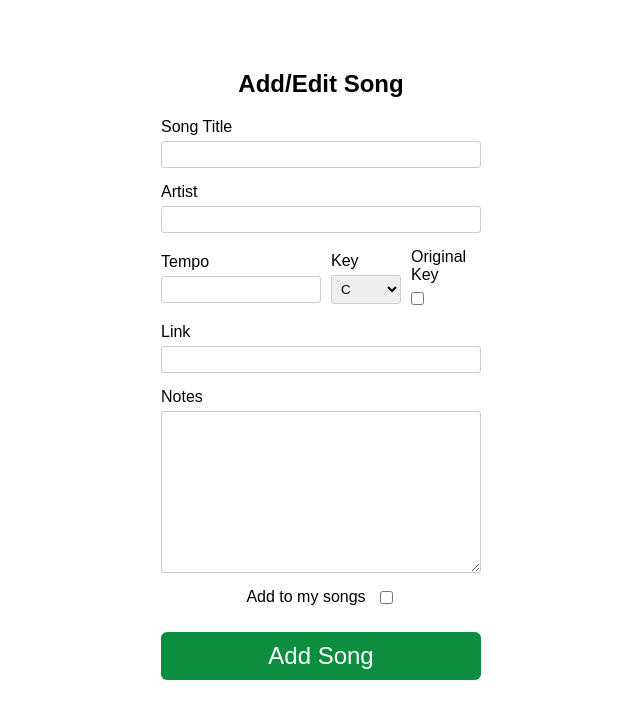
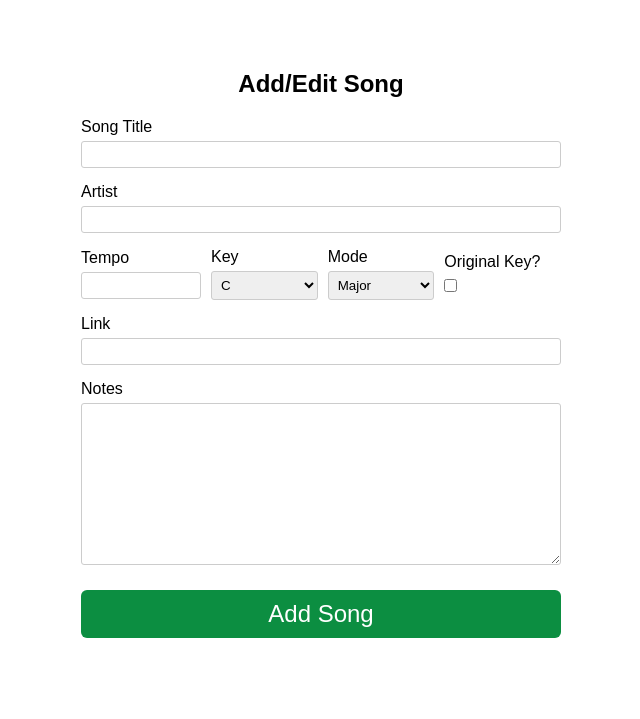
Before and after one commit to dkolan/cpsc_5200, a PHP site: page /new-song.php in a window 1280 px wide. Shown: the part 60-779 px from the top of the page, without its empty margins (319-959 px from the left). Run offline with PHP 8.4, Linux system fonts and the light colour scheme.

Commit message:
Added cookie user check to songs, added mode to song, require_once

```diff
--- a/Final_Project/App/Controllers/SongController.php
+++ b/Final_Project/App/Controllers/SongController.php
@@ -1,6 +1,7 @@
 <?php
 namespace App\Controllers;
 
+use App\Models\User;
 use App\Models\Song;
 
 class SongController
@@ -10,22 +11,24 @@ class SongController
         // Basic check for set cookie -- probably need to verify with DB
         // Checking to prevent potential malicious writes to DB
         // Not working because the cookie stays set why can't we use SESSION?
-        if (isset($_COOKIE['user_id']) && is_numeric($_COOKIE['user_id']))
+        if (isset($_COOKIE['currentUser']))
         {
+            $currentUser = new User();
+            $currentUser->unserialize((stripslashes($_COOKIE['currentUser'])));
             $songId = $song->createSong(
                 $song->getUserId(),
                 $song->getSongTitle(),
                 $song->getArtists(),
                 $song->getTempo(),
                 $song->getSongKey(),
+                $song->getMode(),
                 $song->getOriginalKey(),
                 $song->getLink(),
                 $song->getNotes()
             );
             return $songId;
         } else {
-            header("Location: login.php");
-            return;
+            return false;
         }
 
     }
--- a/Final_Project/App/Models/Song.php
+++ b/Final_Project/App/Models/Song.php
@@ -3,7 +3,7 @@ namespace App\Models;
 error_reporting(E_ALL);
 ini_set('display_errors', 1);
 
-include 'includes/sql_lib.php';
+require_once 'includes/sql_lib.php';
 
 class Song {
     private $id;
@@ -12,6 +12,7 @@ class Song {
     private $artists;
     private $tempo;
     private $songKey;
+    private $mode;
     private $originalKey;
     private $link;
     private $notes;
@@ -64,6 +65,14 @@ class Song {
         $this->songKey = $songKey;
     }
 
+    public function getMode() {
+        return $this->mode;
+    }
+
+    public function setMode($mode) {
+        $this->mode = $mode;
+    }
+
     public function getOriginalKey() {
         return $this->originalKey;
     }
@@ -88,14 +97,14 @@ class Song {
         $this->notes = $notes;
     }
 
-    function createSong($user_id, $song_title, $artists, $tempo, $song_key, $original_key, $link, $notes) {
+    function createSong($user_id, $song_title, $artists, $tempo, $song_key, $mode, $original_key, $link, $notes) {
         $conn = createConnection();
 
-        $sql = "INSERT INTO st_songs (user_id, song_title, artists, tempo, song_key, original_key, link, notes)
-                VALUES (?, ?, ?, ?, ?, ?, ?, ?)";
+        $sql = "INSERT INTO st_songs (user_id, song_title, artists, tempo, song_key, mode, original_key, link, notes)
+                VALUES (?, ?, ?, ?, ?, ?, ?, ?, ?)";
         $stmt = mysqli_prepare($conn, $sql);
 
-        mysqli_stmt_bind_param($stmt, 'issssiss', $user_id, $song_title, $artists, $tempo, $song_key, $original_key, $link, $notes);
+        mysqli_stmt_bind_param($stmt, 'issssiiss', $user_id, $song_title, $artists, $tempo, $song_key, $mode, $original_key, $link, $notes);
         if (mysqli_stmt_execute($stmt)) {
             $songId = mysqli_stmt_insert_id($stmt);
             mysqli_stmt_close($stmt);
--- a/Final_Project/App/Models/User.php
+++ b/Final_Project/App/Models/User.php
@@ -2,7 +2,7 @@
 namespace App\Models;
 use Serializable;
 
-require 'includes/sql_lib.php';
+require_once 'includes/sql_lib.php';
 
 class User implements Serializable {
     private $id;
--- a/Final_Project/new-song.php
+++ b/Final_Project/new-song.php
@@ -2,8 +2,16 @@
 // Includes
 include 'App/Controllers/SongController.php';
 include 'App/Models/Song.php';
+include 'App/Models/User.php';
+use \App\Models\User;
 use \App\Controllers\SongController;
 use \App\Models\Song;
+
+if (isset($_COOKIE['currentUser']))
+{
+    $currentUser = new User();
+    $currentUser->unserialize((stripslashes($_COOKIE['currentUser'])));
+}
 
 $songController = new SongController();
 
@@ -12,16 +20,18 @@ if ($_SERVER['REQUEST_METHOD'] === 'POST') {
     $artists = $_POST['artist'];
     $tempo = $_POST['tempo'];
     $songKey = $_POST['key'];
+    $songMode = strcasecmp($_POST['mode'], "major") == 0 ? 0 : 1;
     $originalKey = isset($_POST['original-key']) ? true : false;
     $link = $_POST['link'];
     $notes = $_POST['notes'];
 
     $song = new Song();
-    $song->setUserId($_COOKIE['user_id']);
+    $song->setUserId($currentUser->getId());
     $song->setSongTitle($songTitle);
     $song->setArtists($artists);
     $song->setTempo($tempo);
     $song->setSongKey($songKey);
+    $song->setMode($songMode);
     $song->setOriginalKey($originalKey);
     $song->setLink($link);
     $song->setNotes($notes);
@@ -79,7 +89,7 @@ if ($_SERVER['REQUEST_METHOD'] === 'POST') {
                 </div>
 
                 <div class="form-group-inline">
-                    <div class="form-group half-width">
+                    <div class="form-group quarter-width">
                         <label for="tempo">Tempo</label>
                         <input type="number" id="tempo" name="tempo">
                     </div>
@@ -103,7 +113,15 @@ if ($_SERVER['REQUEST_METHOD'] === 'POST') {
                     </div>
 
                     <div class="form-group quarter-width">
-                        <label for="original-key">Original Key</label>
+                        <label for="original-key">Mode</label>
+                        <select id="mode" name="mode">
+                            <option value="major">Major</option>
+                            <option value="minor">Minor</option>
+                        </select>
+                    </div>
+
+                    <div class="form-group quarter-width">
+                        <label for="original-key">Original Key?</label>
                         <input type="checkbox" id="original-key" name="original-key">
                     </div>
                 </div>
@@ -117,11 +135,11 @@ if ($_SERVER['REQUEST_METHOD'] === 'POST') {
                     <label for="notes">Notes</label>
                     <textarea id="notes" name="notes" rows="10"></textarea>
                 </div>
-
+<!--
                 <div class="form-group-inline centered-text">
                     <label class="centered-text" for="add-to-my-songs">Add to my songs</label>
                     <input type="checkbox" id="add-to-my-songs" name="add-to-my-songs">
-                </div>
+                </div> -->
 
 
                 <div class="form-group full-width add-song-button">
--- a/Final_Project/styles/main.css
+++ b/Final_Project/styles/main.css
@@ -48,7 +48,9 @@ body {
 }
 
 .form-container {
-    width: 25%;
+    width: 80%;
+    max-width: 480px;
+    margin: 0 auto;
 }
 
 .centered-text {
@@ -132,7 +134,7 @@ body {
 
 .form-container button {
     width: 100%;
-    margin-top: 25px;
+    margin-top: 10px;
     padding: 10px;
     background-color: #0C8E41;
     font-size: 1.5rem;
```
